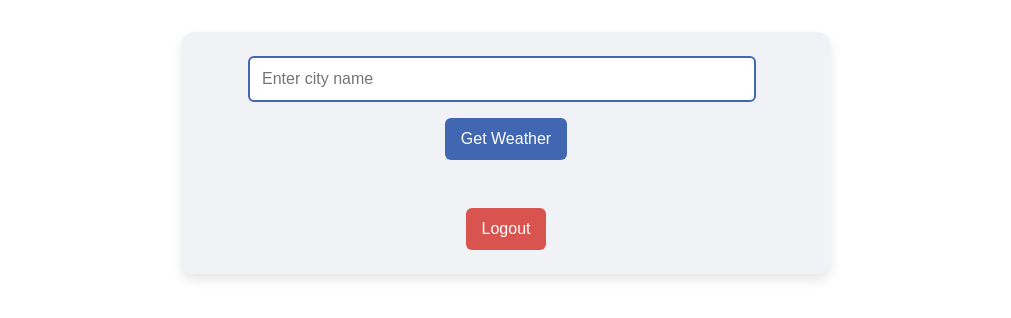
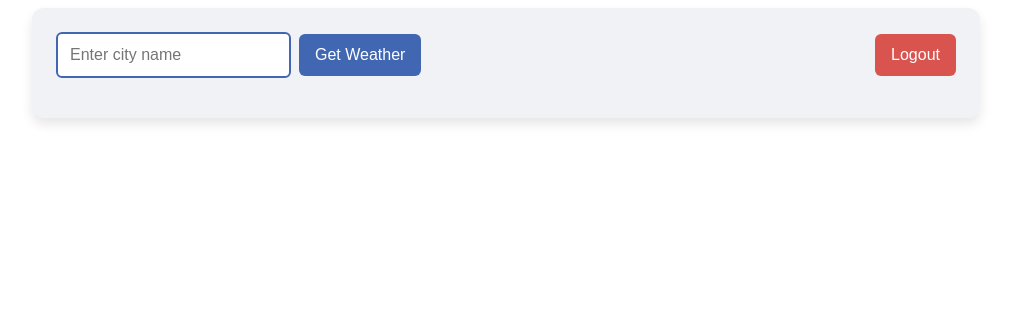
Before and after one commit to paolacernada/VibeCast, a Vue app: page /weather in a window 1280 px wide. Shown: the top 318 px of the page, without its empty margins (134-1145 px from the left). Built offline with nearby package versions, Linux system fonts and the light colour scheme; sample sign-in values are in the browser's storage.

Commit message:
removed not needed folder

```diff
--- a/src/components/weatherhome.vue
+++ b/src/components/weatherhome.vue
@@ -1,13 +1,18 @@
 <template>
-	<div class="weather-home">
+    <div class="container">
+        <div class="header">
             <form @submit.prevent="fetchWeatherData" class="weather-form">
                 <input type="text" v-model="city" placeholder="Enter city name" class="city-input">
                 <button type="submit" class="submit-btn">Get Weather</button>
+				<button type="button" @click="matchVibe" class="match-vibe-btn" v-if="weather">Match My Vibe</button>
+
             </form>
+            <button @click="logout" class="logout-btn">Logout</button>
+        </div>
+        <div class="content">
             <div v-if="weather" class="weather-info">
                 <p>Temperature: {{ displayTemperature }}°{{ tempUnit }}
-				<button @click="toggleTempUnit" class="toggle-btn small-btn">Switch to {{ tempUnit === 'F' ? 'Celsius' :
-			'Fahrenheit' }}</button>
+                    <button @click="toggleTempUnit" class="toggle-btn small-btn">Switch to {{ tempUnit === 'F' ? 'Celsius' : 'Fahrenheit' }}</button>
                 </p>
                 <p>Feels Like: {{ displayFeelsLike }}°{{ tempUnit }}</p>
                 <p>Humidity: {{ weather.humidity }}%</p>
@@ -15,13 +20,13 @@
                 <p>It's currently {{ isDay ? 'daytime' : 'nighttime' }}.</p>
                 <p>Condition: {{ apiCondition }}</p>
             </div>
-		<button v-if="weather" @click="matchVibe" class="match-vibe-btn">Match My Vibe</button>
-		<button @click="logout" class="logout-btn">Logout</button>
             <div v-if="matchedPrompt" class="matched-prompt">
                 <p>{{ matchedPrompt }}</p>
             </div>
         </div>
+    </div>
 </template>
+
 
 <script>
 import weatherPrompts from '../../weather_prompts.json';
@@ -48,9 +53,14 @@ export default {
 	},
 	methods: {
 		async fetchWeatherData() {
-			this.matchedPrompt = null; // Reset the matched prompt at the start of a new search
+            // Reset the data for a new search
+            this.weather = null;
+            this.matchedPrompt = null;
+            this.apiCondition = '';
+
 			const apiKey = import.meta.env.VITE_API_KEY;
 			const url = `http://api.weatherapi.com/v1/current.json?key=${apiKey}&q=${this.city}`;
+
 			try {
 				const response = await fetch(url, {
 					method: 'GET',
@@ -59,19 +69,18 @@ export default {
 					throw new Error('Failed to fetch weather data');
 				}
 				const data = await response.json();
-				this.weather = data.current; // Store the weather data
-				this.currentCondition = data.current.condition.text;
+				this.weather = data.current;
 				this.isDay = data.current.is_day;
 				this.apiCondition = data.current.condition.text;
 			} catch (error) {
 				console.error('Error fetching weather data:', error);
-				this.weather = null; // Reset weather data on error
 			}
 		},
 		convertToFahrenheit(celsius) {
 			return Math.round(celsius * 9 / 5 + 32);
 		},
 		matchVibe() {
+			console.log("Matching vibe...");
 			if (!this.weather) return;
 
 			const temperatureFahrenheit = this.convertToFahrenheit(this.weather.temp_c);
@@ -111,12 +120,13 @@ export default {
 };
 </script>
 <style scoped>
-.weather-home,
-.weather-info {
-	max-width: 600px;
-	margin: 2rem auto;
+.container {
+    max-width: 900px;
+    margin: auto;
     padding: 1.5rem;
-	text-align: center;
+    display: grid;
+    grid-template-rows: auto 1fr;
+    gap: 1rem;
     background-color: #F0F2F5;
     border-radius: 12px;
     box-shadow: 0 6px 12px rgba(0, 0, 0, 0.1);
@@ -124,100 +134,78 @@ export default {
     color: #1C1E21;
 }
 
+.header {
+    display: flex;
+    justify-content: space-between;
+    align-items: center;
+}
+
 .weather-form {
-	margin-bottom: 2rem;
+    display: flex;
+    gap: 0.5rem;
+    align-items: center;
 }
 
 .city-input {
     padding: 0.75rem;
-	margin-right: 0.5rem;
-	margin-bottom: 1rem;
     border: 2px solid #4267B2;
     border-radius: 6px;
     font-size: 1rem;
-	width: calc(100% - 120px);
-	display: inline-block;
-	vertical-align: top;
 }
 
-.submit-btn,
-.match-vibe-btn {
+.submit-btn, .match-vibe-btn, .logout-btn {
     padding: 0.75rem 1rem;
     border: none;
     border-radius: 6px;
     cursor: pointer;
     font-size: 1rem;
     color: white;
+    background-color: #4267B2;
     transition: background-color 0.3s, transform 0.2s;
-	display: inline-block;
 }
 
-.submit-btn,
-.match-vibe-btn {
-	background-color: #4267B2;
+.logout-btn {
+    margin-left: auto;
+    background-color: #D9534F;
 }
 
-.submit-btn:hover,
-.match-vibe-btn:hover {
+.submit-btn:hover, .match-vibe-btn:hover, .logout-btn:hover {
     background-color: #365899;
-	transform: translateY(-2px);
 }
 
-.weather-info,
-.matched-prompt {
-	padding: 1.5rem;
-	margin-top: 1rem;
+.content {
+    display: flex;
+    gap: 2rem;
+}
+
+.weather-info, .matched-prompt {
+    padding: 1rem;
     border-radius: 10px;
-	color: #1C1E21;
     background-color: #FFFFFF;
     box-shadow: 0 4px 8px rgba(0, 0, 0, 0.06);
 }
 
-.weather-info p,
-.matched-prompt p {
-	margin: 1rem 0;
+.weather-info p, .matched-prompt p {
+    margin: 0.5rem 0;
     font-size: 1.1rem;
     line-height: 1.7;
 }
 
-.logout-btn {
-	padding: 0.75rem 1rem;
-	margin-top: 1rem;
-	border: none;
-	border-radius: 6px;
-	cursor: pointer;
-	font-size: 1rem;
-	color: white;
-	background-color: #D9534F;
-	transition: background-color 0.3s, transform 0.2s;
-}
-
-.logout-btn:hover {
-	background-color: #C9302C;
-	transform: translateY(-2px);
-}
-
-
-.toggle-btn {
-	padding: 0.5rem 1rem;
+.toggle-btn, .small-btn {
+    padding: 0.3rem 0.6rem;
+    margin-left: 1rem;
     border: 2px solid #4267B2;
     border-radius: 6px;
     background-color: #FFFFFF;
     cursor: pointer;
-	font-size: 1rem;
+    font-size: 0.9rem;
     color: #4267B2;
     transition: background-color 0.3s, color 0.3s;
+    vertical-align: middle;
 }
 
-.toggle-btn:hover {
+.toggle-btn:hover, .small-btn:hover {
     background-color: #4267B2;
     color: #FFFFFF;
 }
-
-.small-btn {
-	padding: 0.3rem 0.6rem;
-	margin-left: 1rem;
-	font-size: 0.9rem;
-	vertical-align: middle;
-}
 </style>
```
Also changed, not shown: styles/styles/main.css (deleted). Lines whose indentation alone changed are shown as unchanged.
